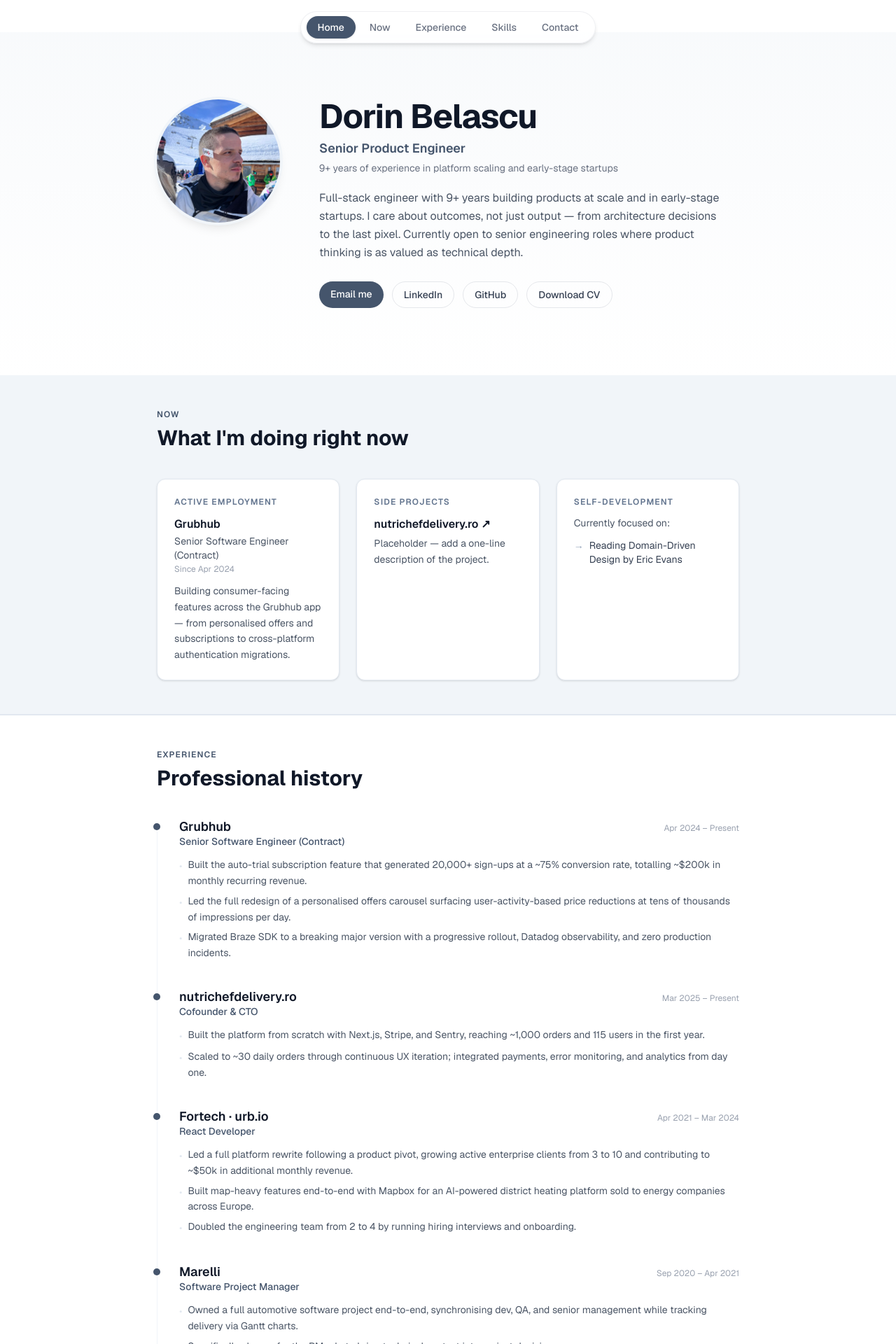
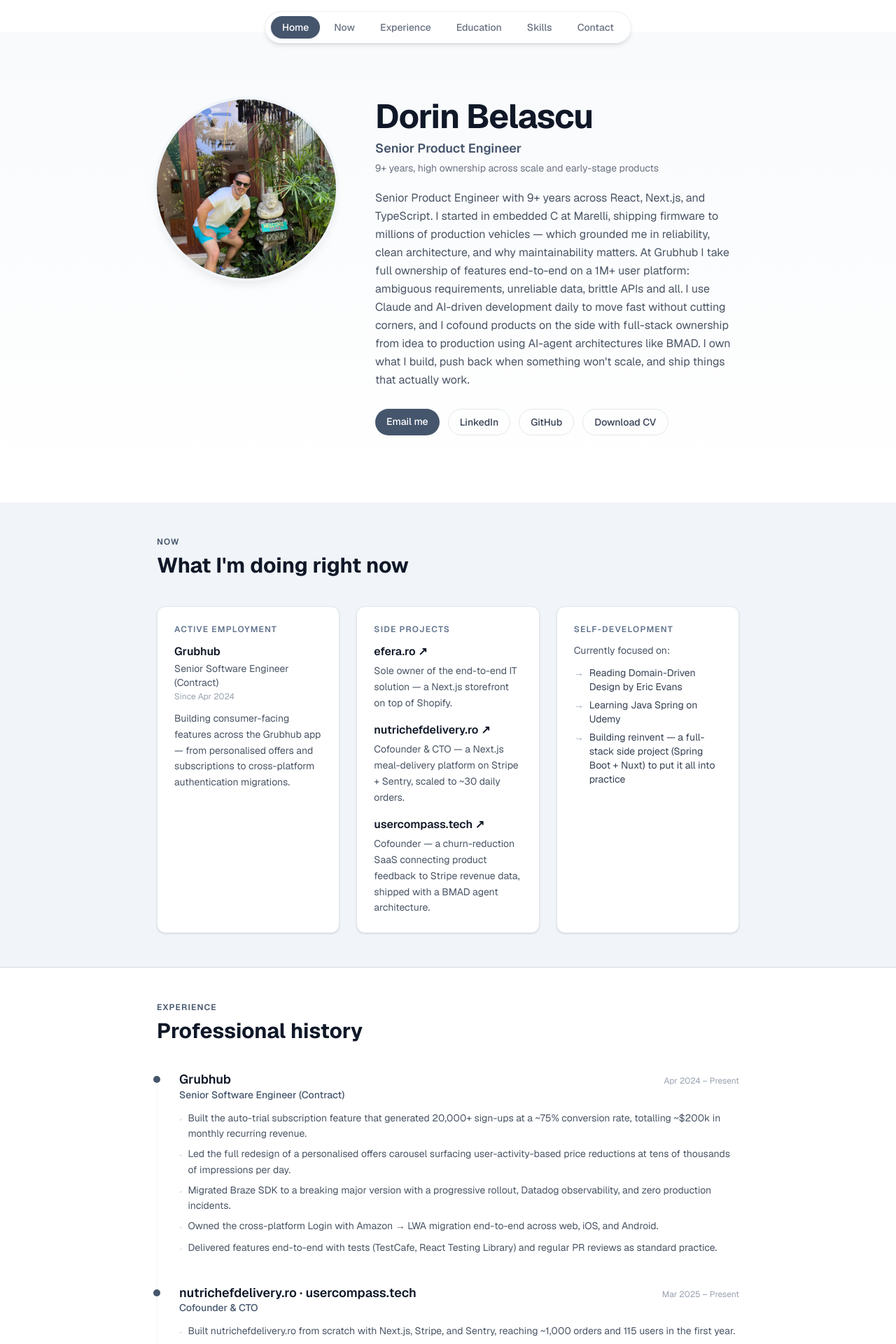
Before and after one commit to BelascuDorin/CV_website, a Next.js app: page / in a window 1280 px wide. Shown: the top 1920 px of the page at 70% size. Built offline with nearby package versions, Linux system fonts and the light colour scheme.

Commit message:
more info to the website

```diff
--- a/app/page.tsx
+++ b/app/page.tsx
@@ -1,7 +1,8 @@
-import { hero, now, experience, skills, contact } from "@/data";
+import { hero, now, experience, education, skills, contact } from "@/data";
 import Hero from "@/components/sections/Hero";
 import NowSection from "@/components/sections/NowSection";
 import ExperienceSection from "@/components/sections/ExperienceSection";
+import EducationSection from "@/components/sections/EducationSection";
 import SkillsSection from "@/components/sections/SkillsSection";
 import ContactSection from "@/components/sections/ContactSection";
 
@@ -11,6 +12,7 @@
       <Hero data={hero} contact={contact} />
       <NowSection data={now} />
       <ExperienceSection data={experience} />
+      <EducationSection data={education} />
       <SkillsSection data={skills} />
       <ContactSection data={contact} />
     </>
--- a/components/Navigation.tsx
+++ b/components/Navigation.tsx
@@ -6,6 +6,7 @@
   { id: "hero", label: "Home" },
   { id: "now", label: "Now" },
   { id: "experience", label: "Experience" },
+  { id: "education", label: "Education" },
   { id: "skills", label: "Skills" },
   { id: "contact", label: "Contact" },
 ] as const;
--- /dev/null
+++ b/components/sections/EducationSection.tsx
@@ -0,0 +1,37 @@
+import type { EducationEntry } from "@/data/types";
+import SectionHeader from "@/components/SectionHeader";
+
+interface EducationSectionProps {
+  data: EducationEntry[];
+}
+
+export default function EducationSection({ data }: EducationSectionProps) {
+  return (
+    <section id="education" className="bg-white border-t-2 border-slate-200">
+      <div className="max-w-4xl mx-auto px-6 sm:px-8 py-8 sm:py-12">
+        <SectionHeader label="Education" title="Where I studied" />
+
+        <ol className="mt-10 space-y-10 relative before:absolute before:left-0 before:top-2 before:bottom-2 before:w-px before:bg-slate-100">
+          {data.map((entry) => (
+            <li key={entry.institution} className="pl-8 relative">
+              {/* Timeline dot */}
+              <span className="absolute left-0 top-1.5 -translate-x-1/2 w-2.5 h-2.5 rounded-full bg-slate-600 ring-2 ring-white" />
+
+              <div className="flex flex-col sm:flex-row sm:items-baseline sm:justify-between gap-1">
+                <div>
+                  <p className="font-semibold text-gray-900 text-lg leading-tight">
+                    {entry.institution}
+                  </p>
+                  <p className="text-sm font-medium text-slate-600">{entry.field}</p>
+                </div>
+                <p className="text-xs text-gray-400 shrink-0">
+                  {entry.startYear} – {entry.endYear}
+                </p>
+              </div>
+            </li>
+          ))}
+        </ol>
+      </div>
+    </section>
+  );
+}
--- a/components/sections/Hero.tsx
+++ b/components/sections/Hero.tsx
@@ -15,12 +15,13 @@
       <div className="max-w-4xl mx-auto px-6 sm:px-8 py-16 sm:py-24">
         <div className="flex flex-col sm:flex-row items-center sm:items-start gap-10 sm:gap-14">
           {/* Headshot */}
-          <div className="relative w-36 h-36 sm:w-44 sm:h-44 rounded-full overflow-hidden shrink-0 ring-4 ring-slate-100 shadow-lg">
+          <div className="relative w-48 h-48 sm:w-64 sm:h-64 rounded-full overflow-hidden shrink-0 ring-4 ring-slate-100 shadow-lg">
             <Image
               src={data.headshotSrc}
               alt={`Photo of ${data.name}`}
               fill
-              className="object-cover object-top"
+              sizes="(min-width: 640px) 256px, 192px"
+              className="object-cover object-[50%_22%]"
               priority
             />
           </div>
--- a/data/contact.ts
+++ b/data/contact.ts
@@ -2,9 +2,8 @@
 
 const contact: ContactData = {
   email: "dorin.belascu@gmail.com",
-  linkedinUrl: "https://www.linkedin.com/in/dorin-belascu/",
+  linkedinUrl: "https://www.linkedin.com/in/belascu-dorin/",
   githubUrl: "https://github.com/BelascuDorin",
-  // Placeholder — upload the PDF CV to /public and update this path
   cvPdfUrl: "/cv-dorin-belascu.pdf",
 };
 
--- /dev/null
+++ b/data/education.ts
@@ -0,0 +1,12 @@
+import type { EducationEntry } from "./types";
+
+const education: EducationEntry[] = [
+  {
+    institution: "Technical University of Cluj-Napoca",
+    field: "Computer and Information Sciences, General",
+    startYear: "2015",
+    endYear: "2019",
+  },
+];
+
+export default education;
--- a/data/experience.ts
+++ b/data/experience.ts
@@ -12,17 +12,21 @@
       "Built the auto-trial subscription feature that generated 20,000+ sign-ups at a ~75% conversion rate, totalling ~$200k in monthly recurring revenue.",
       "Led the full redesign of a personalised offers carousel surfacing user-activity-based price reductions at tens of thousands of impressions per day.",
       "Migrated Braze SDK to a breaking major version with a progressive rollout, Datadog observability, and zero production incidents.",
+      "Owned the cross-platform Login with Amazon → LWA migration end-to-end across web, iOS, and Android.",
+      "Delivered features end-to-end with tests (TestCafe, React Testing Library) and regular PR reviews as standard practice.",
     ],
   },
 
   {
-    company: "nutrichefdelivery.ro",
+    company: "nutrichefdelivery.ro · usercompass.tech",
     title: "Cofounder & CTO",
     startDate: "Mar 2025",
     endDate: "Present",
     bullets: [
-      "Built the platform from scratch with Next.js, Stripe, and Sentry, reaching ~1,000 orders and 115 users in the first year.",
+      "Built nutrichefdelivery.ro from scratch with Next.js, Stripe, and Sentry, reaching ~1,000 orders and 115 users in the first year.",
       "Scaled to ~30 daily orders through continuous UX iteration; integrated payments, error monitoring, and analytics from day one.",
+      "Co-built usercompass.tech — a churn-reduction SaaS connecting product feedback to Stripe revenue data — from Jan 2025.",
+      "Shipped both products with a BMAD AI-agent architecture in a 3-person team, from idea to production.",
     ],
   },
 
--- a/data/hero.ts
+++ b/data/hero.ts
@@ -3,10 +3,9 @@
 const hero: HeroData = {
   name: "Dorin Belascu",
   role: "Senior Product Engineer",
-  positioning: "9+ years of experience in platform scaling and early-stage startups",
-  // Placeholder — update with final copy before launch
-  bio: "Full-stack engineer with 9+ years building products at scale and in early-stage startups. I care about outcomes, not just output — from architecture decisions to the last pixel. Currently open to senior engineering roles where product thinking is as valued as technical depth.",
-  headshotSrc: "/headshot.png",
+  positioning: "9+ years, high ownership across scale and early-stage products",
+  bio: "Senior Product Engineer with 9+ years across React, Next.js, and TypeScript. I started in embedded C at Marelli, shipping firmware to millions of production vehicles — which grounded me in reliability, clean architecture, and why maintainability matters. At Grubhub I take full ownership of features end-to-end on a 1M+ user platform: ambiguous requirements, unreliable data, brittle APIs and all. I use Claude and AI-driven development daily to move fast without cutting corners, and I cofound products on the side with full-stack ownership from idea to production using AI-agent architectures like BMAD. I own what I build, push back when something won't scale, and ship things that actually work.",
+  headshotSrc: "/headshot.jpeg",
 };
 
 export default hero;
--- a/data/index.ts
+++ b/data/index.ts
@@ -1,6 +1,7 @@
 export { default as hero } from "./hero";
 export { default as now } from "./now";
 export { default as experience } from "./experience";
+export { default as education } from "./education";
 export { default as skills } from "./skills";
 export { default as contact } from "./contact";
 
@@ -11,6 +12,7 @@
   SideProject,
   SelfDevelopment,
   ExperienceEntry,
+  EducationEntry,
   SkillCategory,
   SkillProof,
   Skill,
--- a/data/now.ts
+++ b/data/now.ts
@@ -9,15 +9,27 @@
   },
   sideProjects: [
     {
+      name: "efera.ro",
+      description: "Sole owner of the end-to-end IT solution — a Next.js storefront on top of Shopify.",
+      url: "https://efera.ro",
+    },
+    {
       name: "nutrichefdelivery.ro",
-      description: "Placeholder — add a one-line description of the project.",
+      description: "Cofounder & CTO — a Next.js meal-delivery platform on Stripe + Sentry, scaled to ~30 daily orders.",
       url: "https://nutrichefdelivery.ro",
+    },
+    {
+      name: "usercompass.tech",
+      description: "Cofounder — a churn-reduction SaaS connecting product feedback to Stripe revenue data, shipped with a BMAD agent architecture.",
+      url: "https://usercompass.tech",
     },
   ],
   selfDevelopment: {
     description: "Currently focused on:",
     items: [
       "Reading Domain-Driven Design by Eric Evans",
+      "Learning Java Spring on Udemy",
+      "Building reinvent — a full-stack side project (Spring Boot + Nuxt) to put it all into practice",
     ],
   },
 };
```
Also changed, not shown: data/types.ts (+9 -0 lines), public/headshot.jpeg (added).
